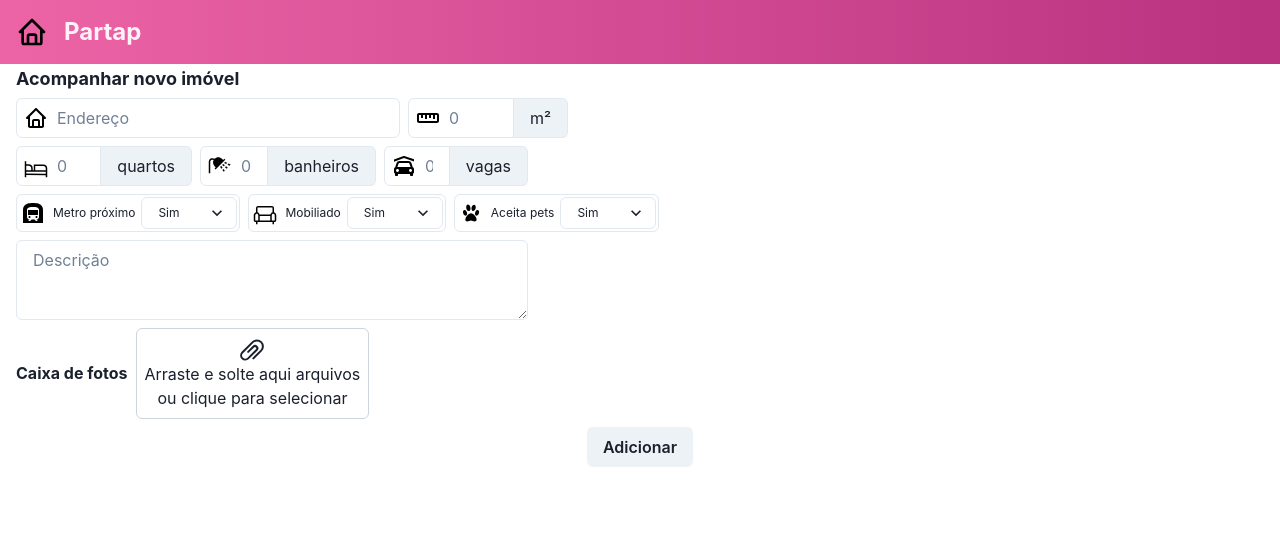
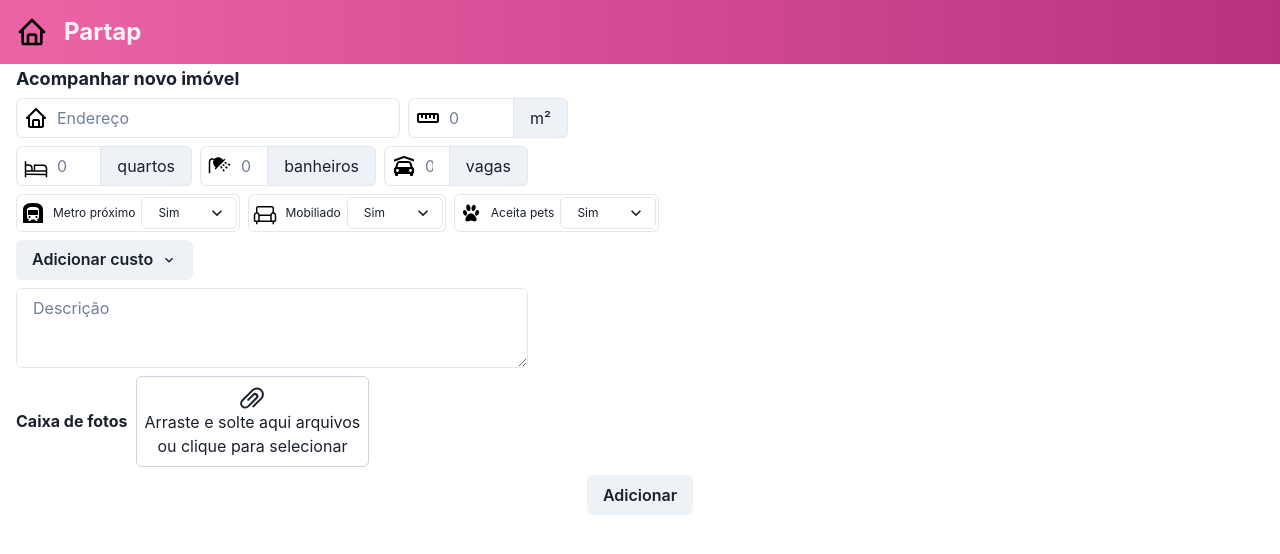
Before and after one commit to giovannijoao/partap-frontend, a Next.js app: page /new in a window 1280 px wide. Shown: the top 554 px of the page. Built offline with nearby package versions, Linux system fonts and the light colour scheme.

Commit message:
Added costs

```diff
--- a/pages/new/index.tsx
+++ b/pages/new/index.tsx
@@ -1,4 +1,4 @@
-import { Box, Button, Flex, FormControl, FormLabel, Grid, GridItem, Heading, Icon, IconButton, Image, Input, InputGroup, InputLeftElement, InputRightAddon, Select, SimpleGrid, Spinner, Text, Textarea, Wrap } from "@chakra-ui/react";
+import { Box, Button, Flex, FormControl, FormLabel, Grid, GridItem, Heading, Icon, IconButton, Image, Input, InputGroup, InputLeftAddon, InputLeftElement, InputRightAddon, Menu, MenuButton, MenuItem, MenuList, Select, SimpleGrid, Spinner, Text, Textarea, Wrap } from "@chakra-ui/react";
 import { useRouter } from "next/router";
 import { useCallback, useEffect, useMemo, useState } from "react";
 import { useForm } from "react-hook-form";
@@ -6,19 +6,40 @@ import { ApiInstance } from "../../services/api";
 import { CustomSelectField } from "./styles";
 import useSWRImmutable from 'swr/immutable';
 import { useDropzone } from "react-dropzone";
-import { AttachmentIcon, ChevronLeftIcon, ChevronRightIcon } from "@chakra-ui/icons";
+import { AttachmentIcon, ChevronDownIcon, ChevronLeftIcon, ChevronRightIcon } from "@chakra-ui/icons";
 
 type IImage = {
   url: string,
   description?: string
 }
+type ICostType = {
+  name: string;
+  text: string;
+  isPresent?: boolean;
+}
+
+const allCostsTypes = [{
+  "name": "rentValue",
+  "text": "Aluguel"
+}, {
+  "name": "condominiumValue",
+  "text": "Condomínio"
+}, {
+  "name": "iptuValue",
+  "text": "IPTU"
+}, {
+  "name": "sellPrice",
+  "text": "Compra"
+}]
+
 export default function NewPropertyPage(props) {
   const { query } = useRouter()
 
   const { data: importData, error } = useSWRImmutable(query.url ? ['/properties-extractor', query.url] : null, url => ApiInstance.get(url, { params: { url: query.url } }));
   const [images, setImages] = useState<IImage[]>([]);
   const [selectedImage, setSelectedImage] = useState<number>();
-  const { register, handleSubmit, reset, getValues } = useForm({
+  const [costsTypes, setCostsTypes] = useState<ICostType[]>(allCostsTypes);
+  const { register, handleSubmit, reset, getValues: getFormValues, setValue: setFieldValue } = useForm({
     defaultValues: importData?.data.data
   })
 
@@ -28,10 +49,19 @@ export default function NewPropertyPage(props) {
     const data = importData?.data?.data;
     if (data) {
       reset(data);
+      setCostsTypes(allCostsTypes.map(field => {
+        let costs = data.costs || {};
+        const isPresent = costs[field.name] || costs[field.name] === 0
+        return {
+          ...field,
+          isPresent
+        }
+      }))
     }
   }, [reset, importData])
 
   async function handleAdd(info) {
+    console.log(35, info)
   }
 
   const onDrop = useCallback(async acceptedFiles => {
@@ -63,7 +93,25 @@ export default function NewPropertyPage(props) {
     }
   }, [images])
 
-  const formValues = getValues();
+  const addCostType = useCallback((typeToAdd) => {
+    console.log(97)
+    setCostsTypes(types => types.map(type => {
+      console.log(99)
+      if (type.name !== typeToAdd) return type;
+      type.isPresent = true;
+      console.log(102)
+      return type;
+    }))
+  }, [])
+
+  const formValues = getFormValues();
+  const presentCostsTypes = costsTypes.filter(field => field.isPresent);
+  const missingCostsTypes = costsTypes.filter(field => !field.isPresent);
+  console.log({
+    presentCostsTypes,
+    missingCostsTypes,
+  })
+
   return <>
     <Grid
       templateAreas={`"header"
@@ -71,6 +119,7 @@ export default function NewPropertyPage(props) {
       gridTemplateRows={'4em 1fr'}
       gridTemplateColumns={'1fr'}
       gap='1'
+      mb={2}
     >
       <GridItem
         pl='4'
@@ -185,6 +234,27 @@ export default function NewPropertyPage(props) {
                 </InputGroup>
               </FormControl>}
             </Wrap>
+            <Wrap gap={2} w="2xl">
+              {
+                presentCostsTypes.map(costType => {
+                  return <InputGroup w={64} key={costType.name}>
+                      <InputLeftAddon>R$</InputLeftAddon>
+                      <Input type='number' {...register(`costs.${costType.name}`)} />
+                      <InputRightAddon>{costType.text}</InputRightAddon>
+                    </InputGroup>
+                })
+              }
+              {missingCostsTypes.length > 0 && <Box w="xs">
+                <Menu>
+                  <MenuButton as={Button} rightIcon={<ChevronDownIcon />}>
+                    Adicionar custo
+                  </MenuButton>
+                  <MenuList>
+                    {missingCostsTypes.map(field => <MenuItem onClick={() => addCostType(field.name)} key={field.text}>{field.text}</MenuItem>)}
+                  </MenuList>
+                </Menu>
+              </Box>}
+            </Wrap>
             <Flex>
               <Textarea placeholder='Descrição' w="lg" />
             </Flex>
```
